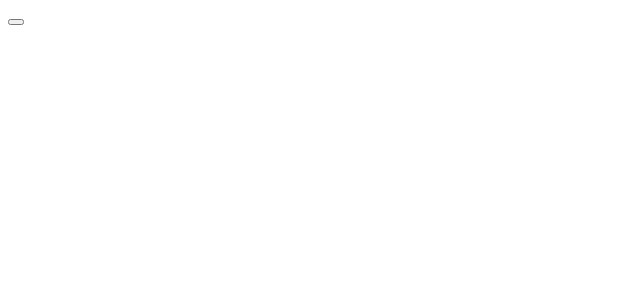
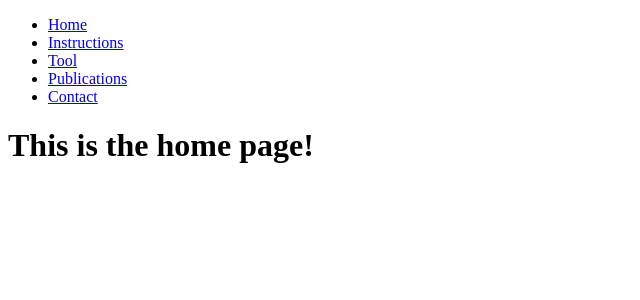
Before and after one commit to pharmbio/plaid-gui, a React (Create React App) app in the folder client/: page / in a window 1280 px wide. Shown: the top 300 px of the page, without its empty margins (0-640 px from the left). Built offline with nearby package versions, Linux system fonts and the light colour scheme; the HTML template or start-up script is replaced by a standard one.

Commit message:
simple navigation to all different paths-- no styling

```diff
--- a/client/package.json
+++ b/client/package.json
@@ -9,6 +9,7 @@
     "axios": "^0.21.0",
     "react": "^17.0.1",
     "react-dom": "^17.0.1",
+    "react-router-dom": "^5.2.0",
     "react-scripts": "4.0.1",
     "web-vitals": "^0.2.4"
   },
--- a/client/src/App.js
+++ b/client/src/App.js
@@ -1,7 +1,8 @@
 import Homepage from "./components/Homepage"
+import Navbar from "./components/Navbar"
 const App = () => {
   return <div className="App">
-    <Homepage/>
+  <Navbar/>
   </div>
 };
 
--- /dev/null
+++ b/client/src/components/Navbar/Navbar.jsx
@@ -0,0 +1,48 @@
+import React from "react";
+import { BrowserRouter as Router, Route, Switch, Link } from "react-router-dom";
+
+const Navbar = () => {
+  return (
+    <Router>
+      <nav>
+        <ul>
+          <li>
+            <Link to="/">Home</Link>
+          </li>
+          <li>
+            <Link to="/instructions">Instructions</Link>
+          </li>
+          <li>
+            <Link to="/tool">Tool</Link>
+          </li>
+          <li>
+            <Link to="/publications">Publications</Link>
+          </li>
+          <li>
+            <Link to="/contact">Contact</Link>
+          </li>
+        </ul>
+      </nav>
+      <Switch>
+        <Route path="/instructions">
+        # TODO: Here goes the real component etc..
+          <h1>This is the instructions page!</h1>
+        </Route>
+        <Route path="/tool">
+          <h1>This is the tool page!</h1>
+        </Route>
+        <Route path="/publications">
+          <h1>This is the publications page!</h1>
+        </Route>
+        <Route path="/contacts">
+          <h1>This is the contact page!</h1>
+        </Route>
+        <Route path="/">
+          <h1>This is the home page!</h1>
+        </Route>
+      </Switch>
+    </Router>
+  );
+};
+
+export default Navbar;
--- /dev/null
+++ b/client/src/components/Navbar/index.js
@@ -0,0 +1,3 @@
+import Navbar from "./Navbar"
+
+export default Navbar;
```
Also changed, not shown: 1 other file (tests, documents, lock files or other folders).
